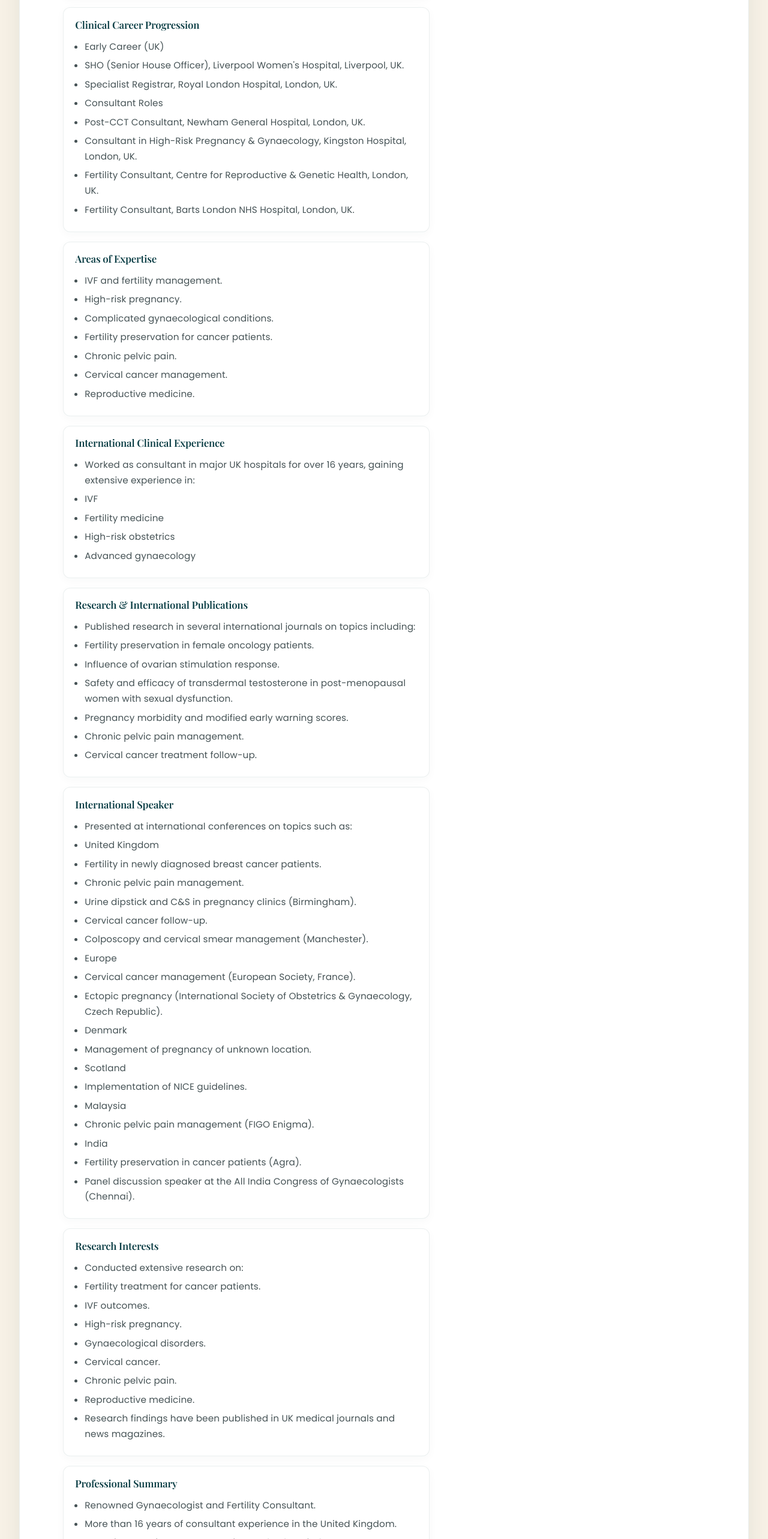
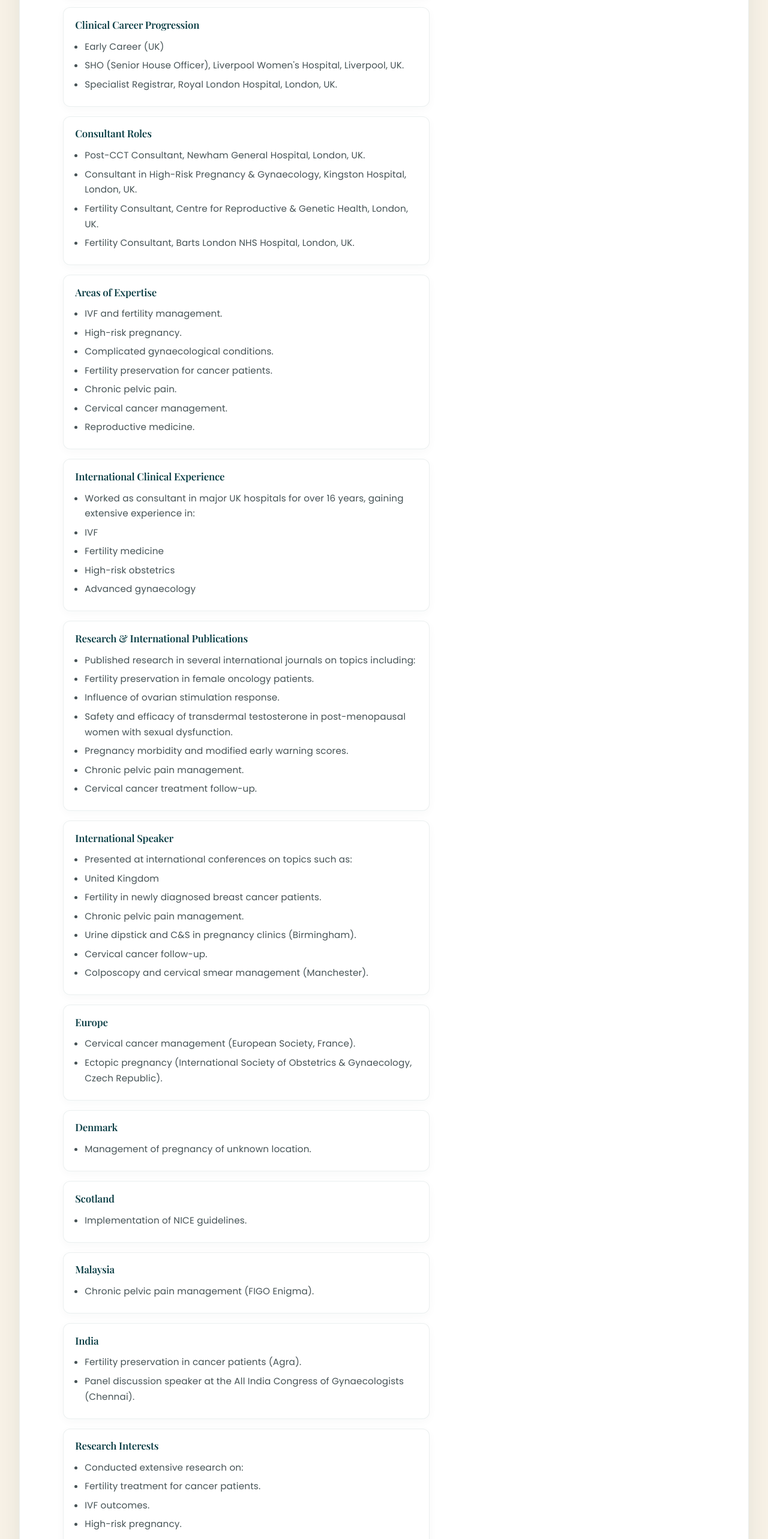
Before and after one commit to MarkArrow-Marketing-Services/lhschennai, a React (Vite) app: page /about in a window 1280 px wide. Shown: the part 3278-5844 px from the top of the page at 60% size. Built offline with nearby package versions, Linux system fonts and the light colour scheme; a web font is replaced by a local one.

Commit message:
fix(content):update about doctor profile text

```diff
--- a/src/data/contentData.js
+++ b/src/data/contentData.js
@@ -74,7 +74,11 @@ export const doctorsData = [
           "Early Career (UK)",
           "SHO (Senior House Officer), Liverpool Women's Hospital, Liverpool, UK.",
           "Specialist Registrar, Royal London Hospital, London, UK.",
-          "Consultant Roles",
+        ],
+      },
+      {
+        heading: "Consultant Roles",
+        items: [
           "Post-CCT Consultant, Newham General Hospital, London, UK.",
           "Consultant in High-Risk Pregnancy & Gynaecology, Kingston Hospital, London, UK.",
           "Fertility Consultant, Centre for Reproductive & Genetic Health, London, UK.",
@@ -125,16 +129,30 @@ export const doctorsData = [
           "Urine dipstick and C&S in pregnancy clinics (Birmingham).",
           "Cervical cancer follow-up.",
           "Colposcopy and cervical smear management (Manchester).",
-          "Europe",
+        ],
+      },
+      {
+        heading: "Europe",
+        items: [
           "Cervical cancer management (European Society, France).",
           "Ectopic pregnancy (International Society of Obstetrics & Gynaecology, Czech Republic).",
-          "Denmark",
-          "Management of pregnancy of unknown location.",
-          "Scotland",
-          "Implementation of NICE guidelines.",
-          "Malaysia",
-          "Chronic pelvic pain management (FIGO Enigma).",
-          "India",
+        ],
+      },
+      {
+        heading: "Denmark",
+        items: ["Management of pregnancy of unknown location."],
+      },
+      {
+        heading: "Scotland",
+        items: ["Implementation of NICE guidelines."],
+      },
+      {
+        heading: "Malaysia",
+        items: ["Chronic pelvic pain management (FIGO Enigma)."],
+      },
+      {
+        heading: "India",
+        items: [
           "Fertility preservation in cancer patients (Agra).",
           "Panel discussion speaker at the All India Congress of Gynaecologists (Chennai).",
         ],
```
